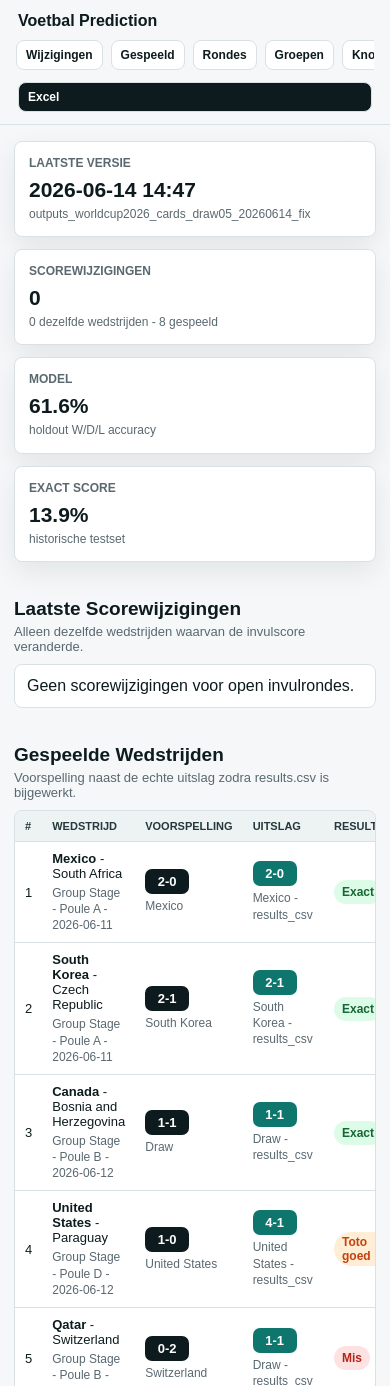
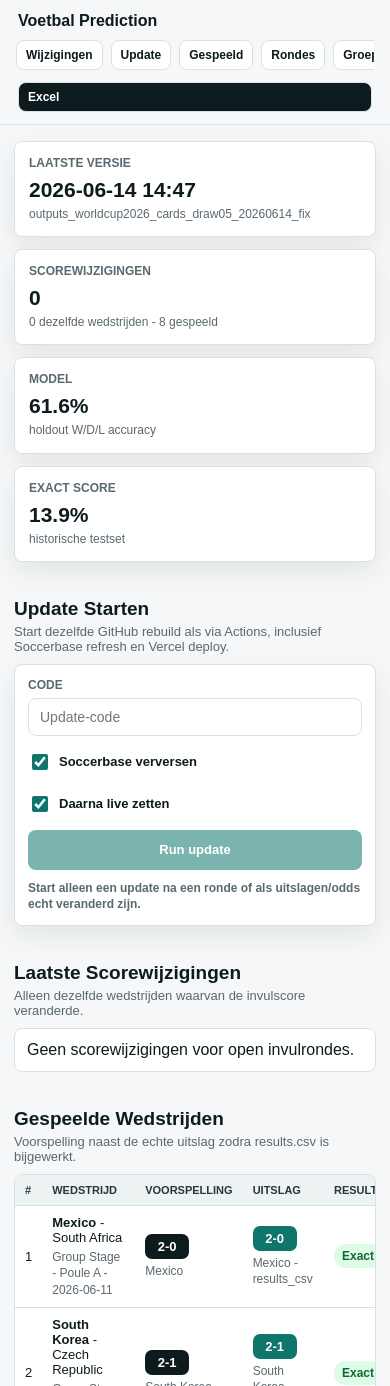
Before and after one commit to thomlaer/voetbal_prediction, a Next.js app in the folder github_vercel_app/: page / in a window 390 px wide. Shown: the top 1386 px of the page. Built offline with nearby package versions, Linux system fonts and the light colour scheme.

Commit message:
Add dashboard workflow trigger

```diff
--- /dev/null
+++ b/github_vercel_app/src/app/RebuildControl.tsx
@@ -0,0 +1,114 @@
+"use client";
+
+import { FormEvent, useState } from "react";
+
+type Status = {
+  kind: "idle" | "loading" | "success" | "error";
+  message: string;
+  actionsUrl?: string;
+};
+
+export function RebuildControl() {
+  const [code, setCode] = useState("");
+  const [updateSoccerbase, setUpdateSoccerbase] = useState(true);
+  const [deployToVercel, setDeployToVercel] = useState(true);
+  const [status, setStatus] = useState<Status>({
+    kind: "idle",
+    message: "Start alleen een update na een ronde of als uitslagen/odds echt veranderd zijn.",
+  });
+
+  async function submit(event: FormEvent<HTMLFormElement>) {
+    event.preventDefault();
+    setStatus({ kind: "loading", message: "Workflow starten..." });
+
+    try {
+      const response = await fetch("/api/rebuild", {
+        method: "POST",
+        headers: { "Content-Type": "application/json" },
+        body: JSON.stringify({
+          code,
+          simulations: 10000,
+          modelProfile: "best_default",
+          useLineups: false,
+          updateSoccerbase,
+          deployToVercel,
+        }),
+      });
+      const data = (await response.json()) as {
+        ok?: boolean;
+        message?: string;
+        actionsUrl?: string;
+        detail?: string;
+      };
+
+      if (!response.ok || !data.ok) {
+        setStatus({
+          kind: "error",
+          message: data.message || "Update starten is mislukt.",
+        });
+        return;
+      }
+
+      setStatus({
+        kind: "success",
+        message: data.message || "Workflow gestart.",
+        actionsUrl: data.actionsUrl,
+      });
+      setCode("");
+    } catch {
+      setStatus({ kind: "error", message: "Geen verbinding met de update-route." });
+    }
+  }
+
+  return (
+    <form className="control-panel" onSubmit={submit}>
+      <div className="control-grid">
+        <label className="control-field">
+          <span>Code</span>
+          <input
+            autoComplete="one-time-code"
+            inputMode="numeric"
+            onChange={(event) => setCode(event.target.value)}
+            placeholder="Update-code"
+            type="password"
+            value={code}
+          />
+        </label>
+
+        <label className="check-row">
+          <input
+            checked={updateSoccerbase}
+            onChange={(event) => setUpdateSoccerbase(event.target.checked)}
+            type="checkbox"
+          />
+          Soccerbase verversen
+        </label>
+
+        <label className="check-row">
+          <input
+            checked={deployToVercel}
+            onChange={(event) => setDeployToVercel(event.target.checked)}
+            type="checkbox"
+          />
+          Daarna live zetten
+        </label>
+
+        <button className="primary-button" disabled={status.kind === "loading" || !code.trim()} type="submit">
+          {status.kind === "loading" ? "Bezig..." : "Run update"}
+        </button>
+      </div>
+
+      <div className={`status-line ${status.kind === "error" ? "red" : status.kind === "success" ? "green" : ""}`}>
+        {status.message}
+        {status.actionsUrl ? (
+          <>
+            {" "}
+            <a href={status.actionsUrl} rel="noreferrer" target="_blank">
+              Bekijk GitHub Actions
+            </a>
+          </>
+        ) : null}
+      </div>
+    </form>
+  );
+}
--- /dev/null
+++ b/github_vercel_app/src/app/api/rebuild/route.ts
@@ -0,0 +1,124 @@
+import crypto from "node:crypto";
+import { NextResponse } from "next/server";
+
+export const runtime = "nodejs";
+export const dynamic = "force-dynamic";
+
+const DEFAULT_REPO = "thomlaer/voetbal_prediction";
+const DEFAULT_WORKFLOW = "rebuild-predictions.yml";
+const DEFAULT_REF = "main";
+const ACTIONS_URL = `https://github.com/${DEFAULT_REPO}/actions/workflows/${DEFAULT_WORKFLOW}`;
+
+type RebuildRequest = {
+  code?: unknown;
+  previousLabel?: unknown;
+  simulations?: unknown;
+  modelProfile?: unknown;
+  useLineups?: unknown;
+  updateSoccerbase?: unknown;
+  deployToVercel?: unknown;
+};
+
+function safeEquals(left: string, right: string) {
+  const leftBuffer = Buffer.from(left);
+  const rightBuffer = Buffer.from(right);
+  return leftBuffer.length === rightBuffer.length && crypto.timingSafeEqual(leftBuffer, rightBuffer);
+}
+
+function boolValue(value: unknown, fallback: boolean) {
+  if (typeof value === "boolean") return value;
+  if (typeof value === "string") {
+    const normalized = value.trim().toLowerCase();
+    if (["1", "true", "yes", "on"].includes(normalized)) return true;
+    if (["0", "false", "no", "off"].includes(normalized)) return false;
+  }
+  return fallback;
+}
+
+function textValue(value: unknown, fallback = "") {
+  return typeof value === "string" ? value.trim() : fallback;
+}
+
+function simulationValue(value: unknown) {
+  const parsed = Number(value);
+  if (!Number.isFinite(parsed)) return "10000";
+  return String(Math.min(50000, Math.max(1000, Math.round(parsed))));
+}
+
+export async function POST(request: Request) {
+  const expectedCode = process.env.REBUILD_ACTION_CODE || "";
+  const token = process.env.GITHUB_ACTIONS_TOKEN || "";
+  const repository = process.env.GITHUB_ACTIONS_REPO || DEFAULT_REPO;
+  const workflow = process.env.GITHUB_ACTIONS_WORKFLOW || DEFAULT_WORKFLOW;
+  const ref = process.env.GITHUB_ACTIONS_REF || DEFAULT_REF;
+
+  if (!expectedCode || !token) {
+    return NextResponse.json(
+      {
+        ok: false,
+        message: "Server mist REBUILD_ACTION_CODE of GITHUB_ACTIONS_TOKEN.",
+      },
+      { status: 503 },
+    );
+  }
+
+  let body: RebuildRequest;
+  try {
+    body = (await request.json()) as RebuildRequest;
+  } catch {
+    return NextResponse.json({ ok: false, message: "Ongeldige request." }, { status: 400 });
+  }
+
+  const submittedCode = textValue(body.code);
+  if (!submittedCode || !safeEquals(submittedCode, expectedCode)) {
+    return NextResponse.json({ ok: false, message: "Code klopt niet." }, { status: 401 });
+  }
+
+  const modelProfile = textValue(body.modelProfile, "best_default");
+  const safeModelProfile = ["best_default", "full_with_lineups"].includes(modelProfile) ? modelProfile : "best_default";
+  const previousLabel = textValue(body.previousLabel);
+  const safePreviousLabel = /^[A-Za-z0-9_-]{0,64}$/.test(previousLabel) ? previousLabel : "";
+
+  const response = await fetch(
+    `https://api.github.com/repos/${repository}/actions/workflows/${workflow}/dispatches`,
+    {
+      method: "POST",
+      headers: {
+        Accept: "application/vnd.github+json",
+        Authorization: `Bearer ${token}`,
+        "Content-Type": "application/json",
+        "X-GitHub-Api-Version": "2022-11-28",
+      },
+      body: JSON.stringify({
+        ref,
+        inputs: {
+          previous_label: safePreviousLabel,
+          simulations: simulationValue(body.simulations),
+          model_profile: safeModelProfile,
+          use_lineups: boolValue(body.useLineups, false),
+          update_soccerbase: boolValue(body.updateSoccerbase, true),
+          deploy_to_vercel: boolValue(body.deployToVercel, true),
+        },
+      }),
+    },
+  );
+
+  if (!response.ok) {
+    const detail = await response.text();
+    return NextResponse.json(
+      {
+        ok: false,
+        message: "GitHub workflow kon niet gestart worden.",
+        detail: detail.slice(0, 500),
+      },
+      { status: 502 },
+    );
+  }
+
+  return NextResponse.json({
+    ok: true,
+    message: "Workflow gestart. Wacht tot GitHub Actions klaar is en refresh daarna de site.",
+    actionsUrl: `https://github.com/${repository}/actions/workflows/${workflow}`,
+    fallbackActionsUrl: ACTIONS_URL,
+  });
+}
--- a/github_vercel_app/src/app/globals.css
+++ b/github_vercel_app/src/app/globals.css
@@ -302,6 +302,95 @@ tr:last-child td {
   padding: 10px 12px;
 }
 
+.control-panel {
+  border: 1px solid var(--line);
+  border-radius: 8px;
+  background: var(--surface);
+  box-shadow: var(--shadow);
+  padding: 13px;
+}
+
+.control-grid {
+  display: grid;
+  grid-template-columns: minmax(180px, 1fr) auto auto auto;
+  gap: 10px;
+  align-items: end;
+}
+
+.control-field {
+  display: grid;
+  gap: 6px;
+  color: var(--muted);
+  font-size: 12px;
+  font-weight: 800;
+  text-transform: uppercase;
+}
+
+.control-field input {
+  width: 100%;
+  border: 1px solid var(--line);
+  border-radius: 8px;
+  background: #fff;
+  color: var(--ink);
+  font-size: 14px;
+  padding: 10px 11px;
+}
+
+.check-row {
+  display: inline-flex;
+  gap: 8px;
+  align-items: center;
+  min-height: 40px;
+  color: var(--ink);
+  font-size: 13px;
+  font-weight: 800;
+  white-space: nowrap;
+}
+
+.check-row input {
+  width: 16px;
+  height: 16px;
+  accent-color: var(--teal);
+}
+
+.primary-button {
+  min-height: 40px;
+  border: 0;
+  border-radius: 8px;
+  background: var(--teal);
+  color: #fff;
+  cursor: pointer;
+  font-size: 13px;
+  font-weight: 900;
+  padding: 10px 13px;
+}
+
+.primary-button:disabled {
+  cursor: not-allowed;
+  opacity: 0.55;
+}
+
+.status-line {
+  margin-top: 10px;
+  color: var(--muted);
+  font-size: 12px;
+  font-weight: 700;
+  line-height: 1.35;
+}
+
+.status-line a {
+  color: var(--teal);
+  text-decoration: underline;
+}
+
+.status-line.green {
+  color: var(--green);
+}
+
+.status-line.red {
+  color: var(--red);
+}
+
 .round-stack {
   display: grid;
   gap: 14px;
@@ -421,8 +510,17 @@ tr:last-child td {
 
   .summary-grid,
   .cards-grid,
-  .source-grid {
+  .source-grid,
+  .control-grid {
     grid-template-columns: 1fr;
+  }
+
+  .control-grid {
+    align-items: stretch;
+  }
+
+  .check-row {
+    min-height: 32px;
   }
 
   .match-row {
--- a/github_vercel_app/src/app/page.tsx
+++ b/github_vercel_app/src/app/page.tsx
@@ -1,5 +1,6 @@
 import { readFile } from "node:fs/promises";
 import path from "node:path";
+import { RebuildControl } from "./RebuildControl";
 
 type Prediction = {
   match_number: string;
@@ -281,6 +282,7 @@ export default async function Home() {
           </a>
           <nav className="nav" aria-label="Dashboard">
             <a href="#wijzigingen">Wijzigingen</a>
+            <a href="#update">Update</a>
             <a href="#gespeeld">Gespeeld</a>
             <a href="#rondes">Rondes</a>
             <a href="#groepen">Groepen</a>
@@ -320,6 +322,18 @@ export default async function Home() {
             <div className="metric-value">{pct(data.metadata.exact_score_accuracy)}</div>
             <div className="metric-note">historische testset</div>
           </div>
+        </section>
+
+        <section id="update" className="section">
+          <div className="section-header">
+            <div>
+              <h2 className="section-title">Update Starten</h2>
+              <p className="section-subtitle">
+                Start dezelfde GitHub rebuild als via Actions, inclusief Soccerbase refresh en Vercel deploy.
+              </p>
+            </div>
+          </div>
+          <RebuildControl />
         </section>
 
         <section id="wijzigingen" className="section">
```
Also changed, not shown: 2 other files (tests, documents, lock files or other folders).
